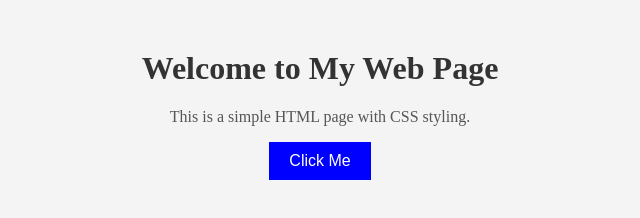
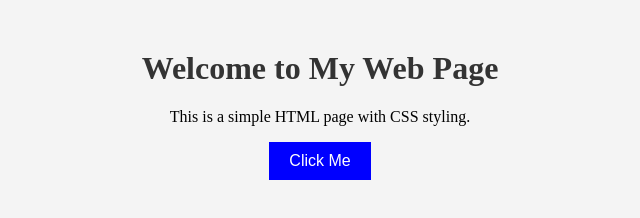
Before and after one commit to UpnitSingh/Task-1.1P, a plain HTML site: page code.html in a window 1280 px wide. Shown: the whole page, without its empty margins (320-960 px from the left). Drawn offline with Linux system fonts and the light colour scheme.

Commit message:
Update code.html

```diff
--- a/code.html
+++ b/code.html
@@ -15,7 +15,7 @@
             color: #333;
         }
         p {
-            color: #555;
+
         }
         button {
             padding: 10px 20px;
```
